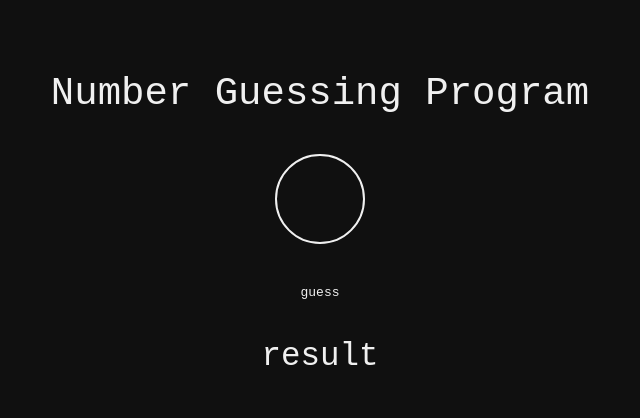
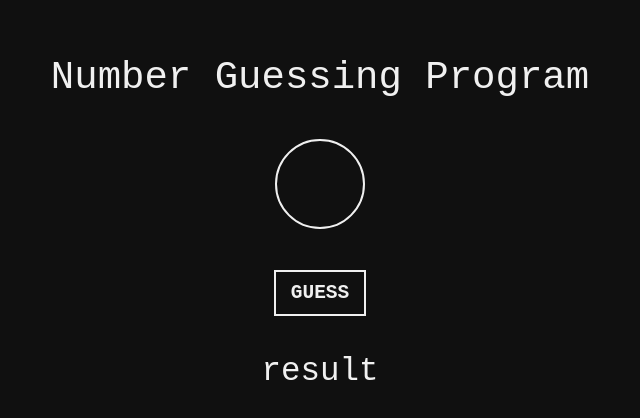
Before and after one commit to darklowlyx/num-guessing-program, a plain HTML site: page index.html in a window 1280 px wide. Shown: the part 176-594 px from the top of the page, without its empty margins (320-960 px from the left). Drawn offline with Linux system fonts and the light colour scheme.

Commit message:
version 0.35
little changes to design

```diff
--- a/css/style.css
+++ b/css/style.css
@@ -36,6 +36,23 @@ h1{
 	border-radius: 50%;
 }
 
+#input:focus{
+	box-shadow: inset 0 0 10px var(--white), 0 0 10px var(--white);
+	transition: all 0.3s ease;
+}
+#submit{
+	padding: 10px 15px;
+	border: 2px solid var(--white);
+	text-transform: uppercase;
+	font-size: 1.5rem;
+	font-weight: 700;
+}
+#submit:hover{
+	background-color: var(--white);
+	color: var(--black);
+	transition: all 0.3s ease;
+}
+
 #result{
 	font-size: 2.5rem;
 }
```
